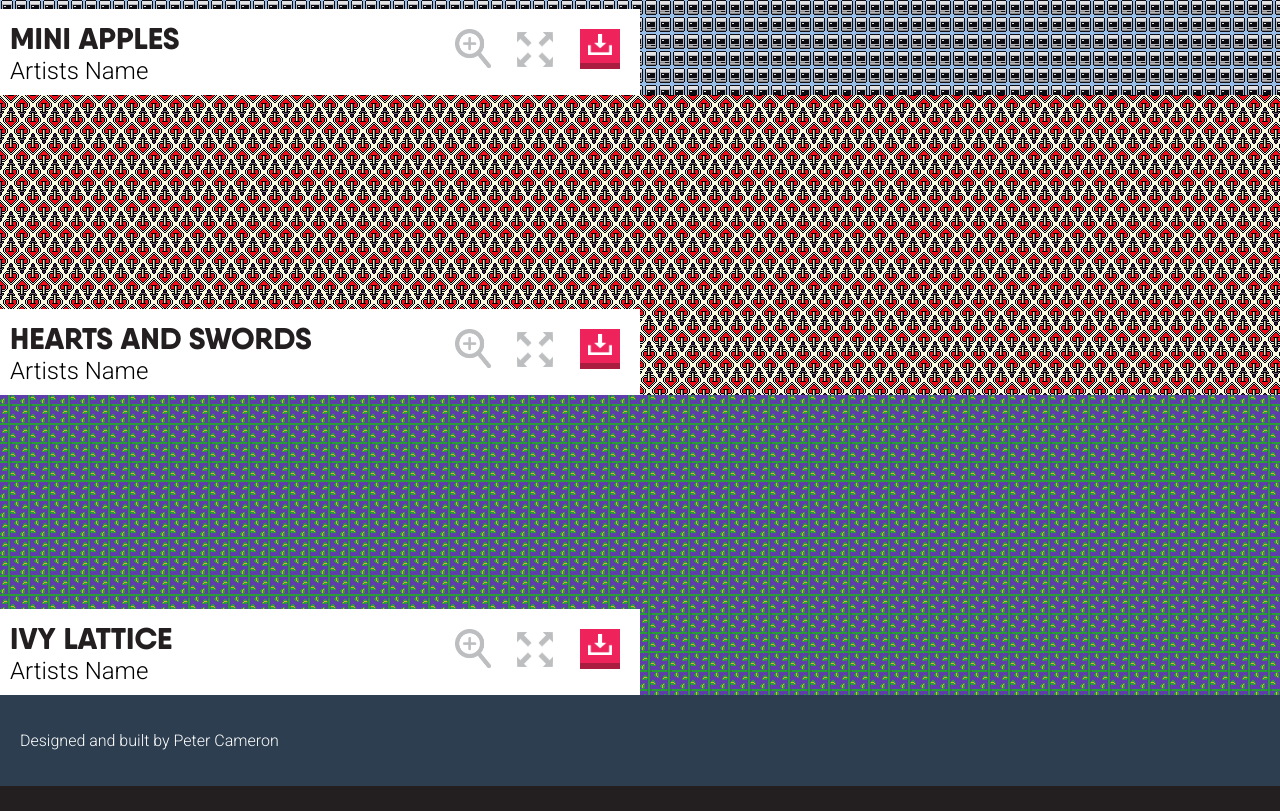
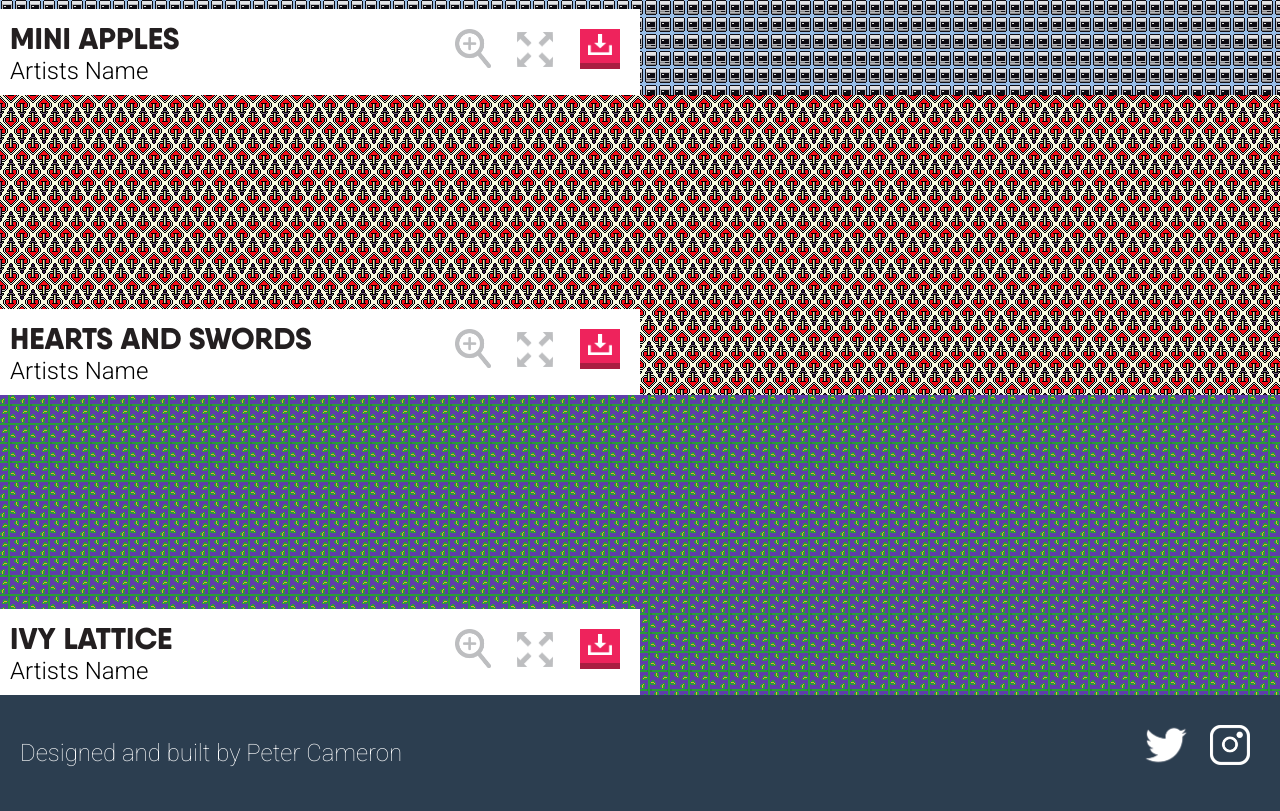
Before and after one commit to pcsandford/malpas, a website: page index.html in a window 1280 px wide. Shown: the part 1249-2060 px from the top of the page. Before the commit the page ends 2035 px from the top, so only its background shows below. Drawn offline with nearby package versions, Linux system fonts and the light colour scheme.

Commit message:
adding social links in footer

```diff
--- a/index.html
+++ b/index.html
@@ -105,9 +105,13 @@
         </div>
      </div>
      </div><!--wrapper--pattern-->
-    <footer>
-      <p>Designed and built by Peter Cameron</p>
-    </footer>
+      <footer>
+        <p>Designed and built by Peter Cameron</p>
+        <div class="area__social-links">
+          <a href="http://twitter.com/patternarcade" target="_blank"><img src="images/twitter.png" alt="twitter icon linking to www.twitter.com/pattern_arcade"></a>
+          <a href="http://instagram.com/pattern_arcade" target="_blank"><img class="instagram" src="images/instagram.png" alt="instagram icon linking to www.instagram.com/pattern_arcade"></a>
+        </div>
+      </footer>
     </div><!--.wrapper--inner-->
 
     <!--=======
--- a/src/styles/_partials.scss
+++ b/src/styles/_partials.scss
@@ -1,2 +1,3 @@
 @import "partials/_normalizeThings";
 @import "partials/_fontface";
+@import "partials/_footer";
--- /dev/null
+++ b/src/styles/partials/_footer.scss
@@ -0,0 +1,30 @@
+/*=======
+FOOTER AREA
+=======*/
+
+footer {
+  font-family:'Roboto';
+  padding:20px;
+  background-color: $footer;
+  display:flex;
+  justify-content:space-between;
+
+  p {
+    @include text--body;
+    color:$white;
+    font-weight:100;
+  }
+
+  .area__social-links {
+    a img.instagram {
+     width:40px;
+     position: relative;
+     top:-10px;
+    }
+    a img {
+      width:60px;
+      height:auto;
+      margin-right:10px;
+    }
+  }
+}
--- a/src/styles/style.scss
+++ b/src/styles/style.scss
@@ -443,18 +443,6 @@ MAGNIFIED MODAL
   }
 }
 
-/*=======
-FOOTER AREA
-=======*/
-
-footer {
-  font-family:'Roboto';
-  font-weight:300;
-  color:$white;
-  padding:20px;
-  background-color: $footer;
-}
-
 .section--expanded {
   height:540px;
 }
```
Also changed, not shown: build/style.min.css, images/shrink-icon.png (added).
